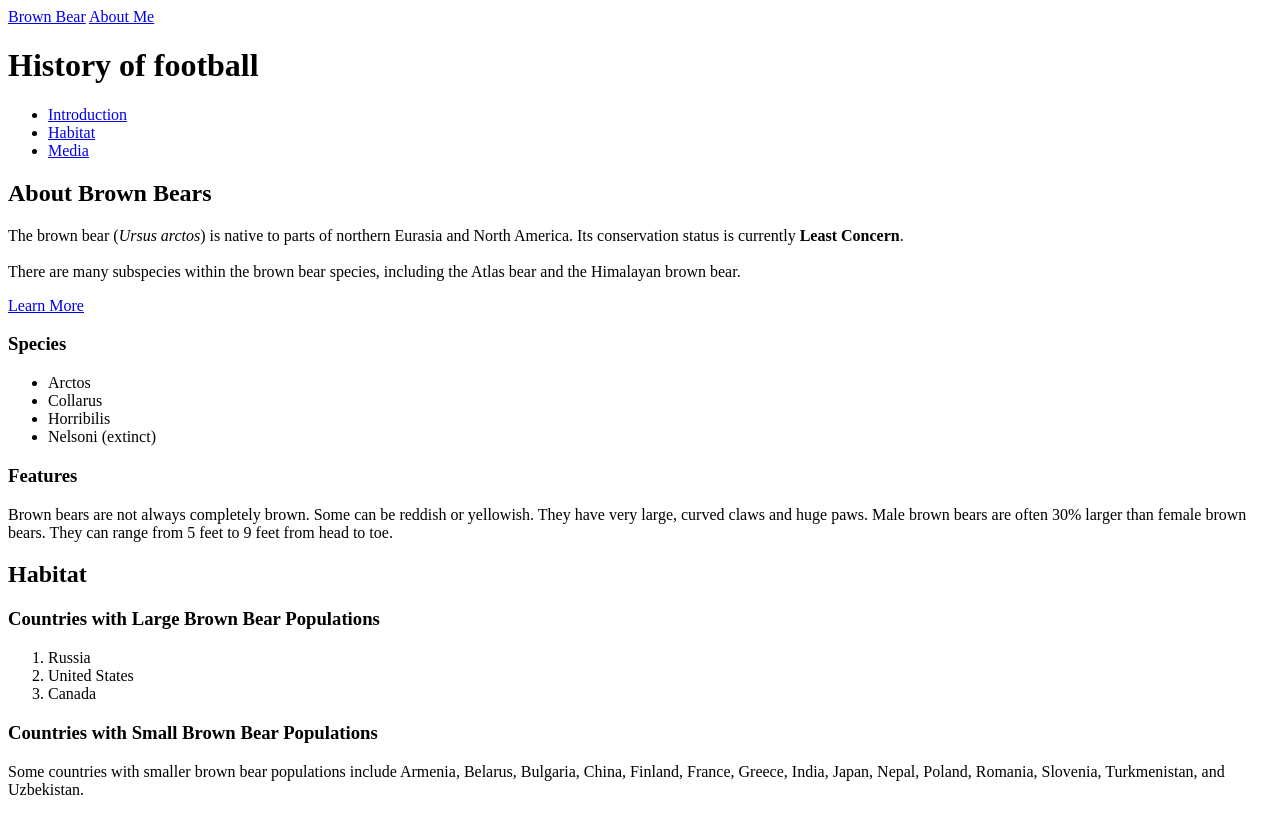
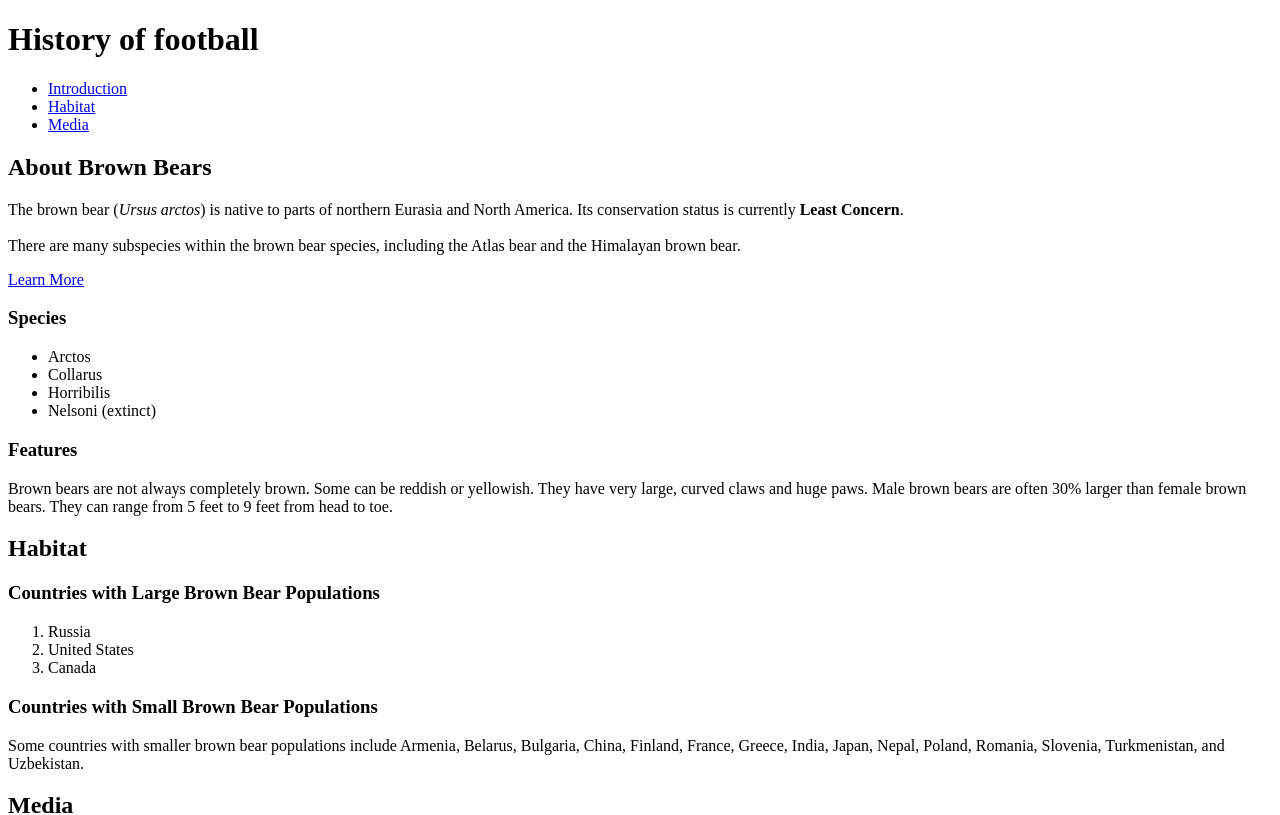
Before and after one commit to Guero420/football, a plain HTML site: page index.html in a window 1280 px wide. Shown: the top 815 px of the page. Drawn offline with Linux system fonts and the light colour scheme.

Commit message:
Update index.html

```diff
--- a/index.html
+++ b/index.html
@@ -7,8 +7,8 @@
 
 <body>
   <nav>
-    <a href="./index.html">Brown Bear</a>
-    <a href="./aboutme.html">About Me</a>
+    <a href="./index.html"></a>
+    <a href="./aboutme.html"></a>
   </nav>
   <h1>History of football</h1>
   <nav>
```
